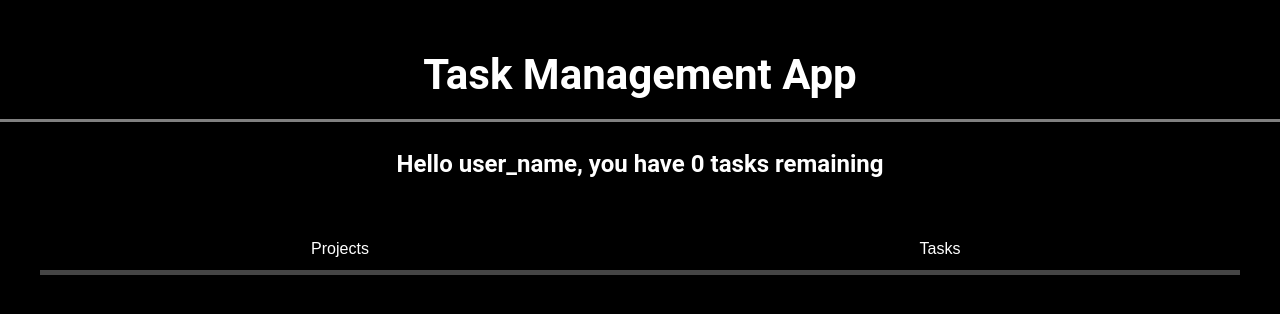
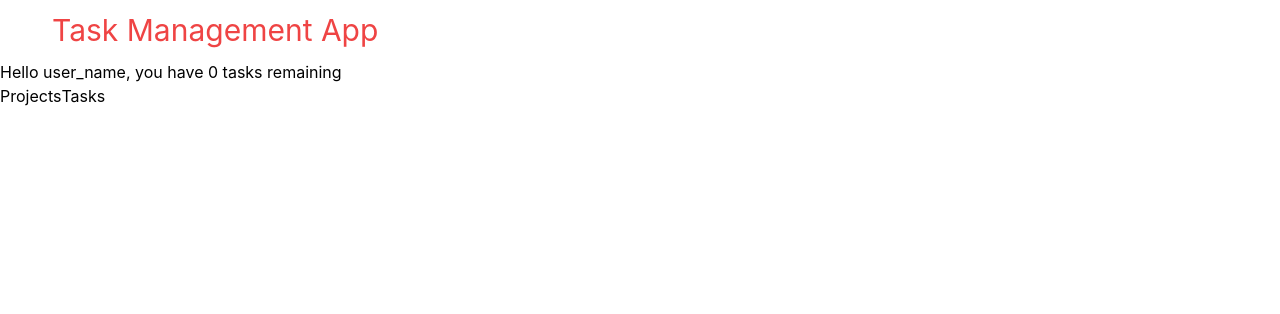
Before and after one commit to LakshmiSowmya04/Task-Manager, a React (Create React App) app in the folder task-manager-ui/: page / in a window 1280 px wide. Shown: the top 314 px of the page. Built offline with nearby package versions, Linux system fonts and the light colour scheme.

Commit message:
initialised with tailwindCSS

```diff
--- a/task-manager-ui/package.json
+++ b/task-manager-ui/package.json
@@ -10,6 +10,7 @@
     "react-dom": "^18.3.1",
     "react-router-dom": "^6.26.2",
     "react-scripts": "5.0.1",
+    "react-toastify": "^10.0.5",
     "web-vitals": "^2.1.4"
   },
   "scripts": {
@@ -35,5 +36,9 @@
       "last 1 firefox version",
       "last 1 safari version"
     ]
+  },
+  "devDependencies": {
+    "postcss": "^8.4.47",
+    "tailwindcss": "^3.4.13"
   }
 }
--- a/task-manager-ui/src/App.css
+++ b/task-manager-ui/src/App.css
@@ -1,197 +1,3 @@
-body {
-  background-color: #000000; /* Pure black background */
-  color: #FFFFFF; /* White text */
-  font-family: 'Roboto', sans-serif;
-  margin: 0;
-  padding: 0;
-}
-
-.Appheader {
-  text-align: center;
-  color: #FFFFFF; /* White header */
-  margin-top: 30px;
-  font-size: 42px;
-  padding: 20px;
-  border-bottom: 3px solid #808080; /* Gray border */
-}
-.container {
-  display: flex;
-  justify-content: space-between;
-  padding: 20px;
-  max-width: 1200px;
-  margin: 0 auto;
-}
-.container button{
-  overflow: hidden;
-  width: 100%;
-  border-radius: 0;
-background-color: black;
-  color: white;
-  border-bottom: 5px solid rgba(128, 128, 128, 0.539);
-}
-.Links
-{
-  width: 100%;
-}
-.container button:hover{
-  background-color: black;
-  color: white;
-  transform: scale(1.05);
-}
-.active
-{
-  border-bottom: 5px solid rgb(236, 232, 232) !important;
-}
-.greeting {
-  font-size: 24px;
-  margin-bottom: 20px;
-  text-align: center;
-}
-.section {
-  width: 100%;
-  /* padding: 10%; */
-  background-color: #1C1C1C; /* Dark gray section for contrast */
-  border-radius: 15px;
-  display: flex;
-  justify-content: center;
-  transition: transform 0.3s ease;
-}
-
-.section2{
-  padding: 2%;
-  width: 90%;
-}
-
-h2 {
-  color: #FFFFFF; /* White */
-}
-
-ul {
-  list-style: none;
-  padding: 0;
-  margin-top: 20px;
-}
-
-li {
-  padding: 15px;
-  margin-bottom: 10px;
-  background-color: #2C2C2C; /* Darker gray for list items */
-  border-radius: 10px;
-  color: #FFFFFF; /* White */
-  transition: background-color 0.3s ease;
-}
-
-li:hover {
-  background-color: #4e4b4b; /* Gray hover effect for items */
-}
-
-.toggle-button {
-  background-color: #3b3939; /* Gray button */
-  color: #FFFFFF; /* White text */
-  padding: 12px 20px;
-  border: none;
-  border-radius: 25px;
-  cursor: pointer;
-  font-size: 16px;
-  transition: all 0.3s ease;
-}
-
-.toggle-button:hover {
-  background-color: #4e4b4b; /* Dim gray hover */
-}
-
-.toggle-button:focus {
-  outline: none;
-}
-/* ProjectForm.css and TaskForm.css - Common styles for both forms without glow effects */
-
-form {
-  display: flex;
-  flex-direction: column;
-  margin-top: 20px;
-}
-
-input, select {
-  padding: 12px;
-  margin: 10px 0;
-  border-radius: 10px;
-  border: none;
-  background-color: #2C2C2C; /* Darker gray for form fields */
-  color: #FFFFFF; /* White text */
-  font-size: 16px;
-  outline: none;
-}
-
-input:focus, select:focus {
-  border: 2px solid #808080; /* Gray border on focus */
-}
-
-button {
-  padding: 12px;
-  background-color: #808080; /* Gray button */
-  border: none;
-  color: #FFFFFF; /* White text */
-  cursor: pointer;
-  font-size: 16px;
-  border-radius: 10px;
-  margin-top: 10px;
-  transition: all 0.3s ease;
-}
-
-button:hover {
-  background-color: #A9A9A9; /* Dim gray hover */
-}
-
-
-/* Style for the project list */
-/* .project-list
-{
-  display: flex;
-  flex-wrap: wrap;
-  justify-content: space-between;
-  margin-top: 20px;
-} */
-.project-item {
-  position: relative;
-  padding: 10px;
-  margin-bottom: 10px;
-  background-color: #333;
-  color: white;
-  cursor: pointer;
-  height: auto;
-}
-
-.project-description {
-  display: none; /* Hidden by default */
-  color: black;
-  font-size: 15px;
-  position: absolute;
-  top: 105%;
-  left: 2%;
-  background-color:white;
-  padding: 8px;
-  border-radius: 5px;
-  z-index: 20;
-}
-
-.project-item:hover .project-description {
-  display: block; /* Show description on hover */
-}
-
-.close
-{
-  background-color: rgb(149, 14, 14) !important;
-}
-.close:hover
-{
-  background-color: rgb(255, 0, 0) !important;
-}
-.submit
-{
-  background-color: rgb(67, 8, 67) !important;
-  width: 30% !important;
-}
-.submit:hover
-{
-  background-color: rgb(255, 0, 255) !important;
-}
+@tailwind base;
+@tailwind components;
+@tailwind utilities;
--- a/task-manager-ui/src/App.js
+++ b/task-manager-ui/src/App.js
@@ -9,7 +9,9 @@ const App = () => {
 
   return (
     <div className="app-container">
-      <h1 className="Appheader">Task Management App</h1>
+
+      {/* To test TailwindCSS . Update styles later */}
+      <h1 className="ml-10 text-3xl p-3 text-red-500">Task Management App</h1>
       <h2 className="greeting">
         Hello user_name, you have {taskCount} tasks remaining
       </h2>
--- /dev/null
+++ b/task-manager-ui/tailwind.config.js
@@ -0,0 +1,10 @@
+/** @type {import('tailwindcss').Config} */
+module.exports = {
+  content: [
+    "./src/**/*.{js,jsx,ts,tsx}", // Make sure this matches your project structure
+  ],
+  theme: {
+    extend: {},
+  },
+  plugins: [],
+}
```
Also changed, not shown: 1 other file (tests, documents, lock files or other folders).
